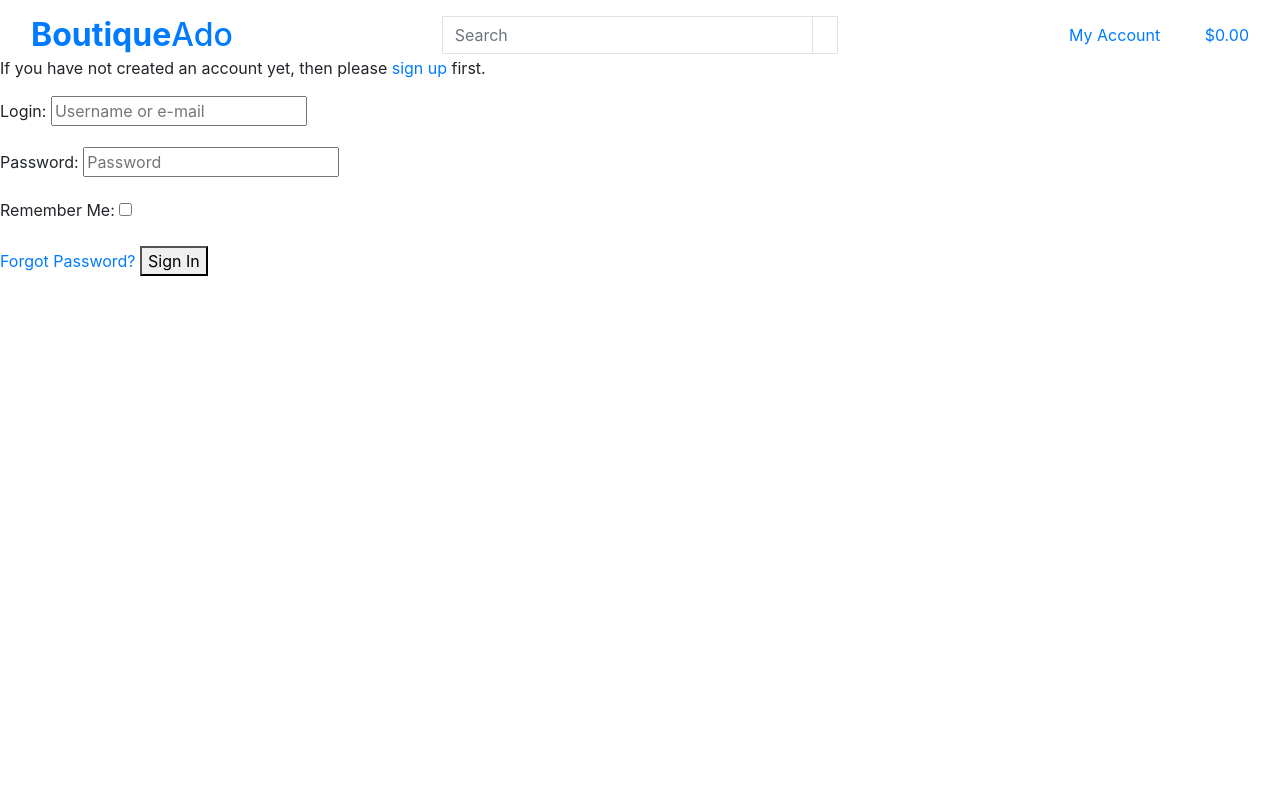
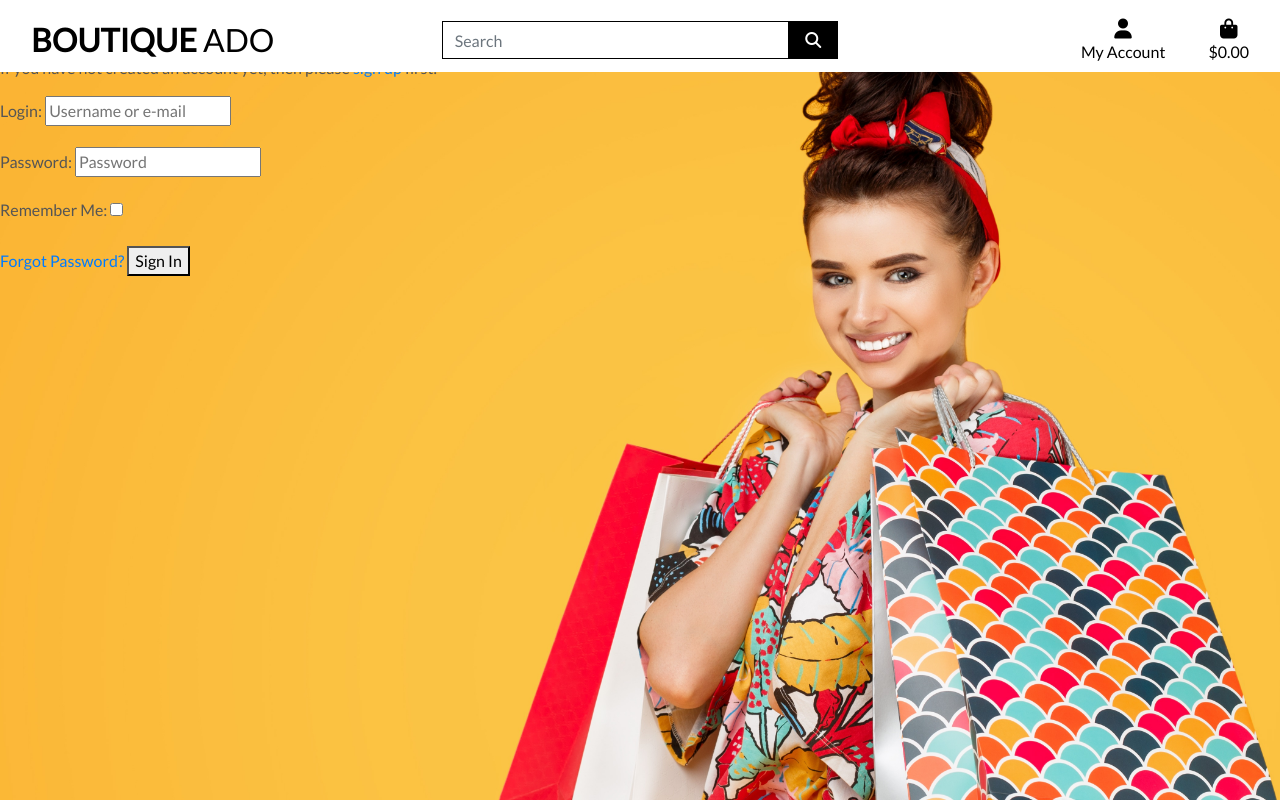
Before and after one commit to MarcJPH/boutique_ado_v1, a Django app: page /accounts/login/ in a window 1280 px wide. Run offline with Django 3.2, Linux system fonts and the light colour scheme; some libraries are stand-ins or nearby versions.

Commit message:
completed homepage and CSS

```diff
--- a/boutique_ado/settings.py
+++ b/boutique_ado/settings.py
@@ -147,6 +147,10 @@ USE_TZ = True
 # https://docs.djangoproject.com/en/3.2/howto/static-files/
 
 STATIC_URL = '/static/'
+STATICFILES_DIRS = (os.path.join(BASE_DIR, 'static'),)
+
+MEDIA_URL = '/media/'
+MEDIA_ROOT = os.path.join(BASE_DIR, 'media')
 
 # Default primary key field type
 # https://docs.djangoproject.com/en/3.2/ref/settings/#default-auto-field
--- a/boutique_ado/urls.py
+++ b/boutique_ado/urls.py
@@ -15,9 +15,11 @@ Including another URLconf
 """
 from django.contrib import admin
 from django.urls import path, include
+from django.conf import settings
+from django.conf.urls.static import static
 
 urlpatterns = [
     path('admin/', admin.site.urls),
     path('accounts/', include('allauth.urls')),
     path('', include('home.urls')),
-]
+] + static(settings.MEDIA_URL, document_root=settings.MEDIA_ROOT)
--- a/templates/base.html
+++ b/templates/base.html
@@ -18,12 +18,17 @@
     {% block corecss %}
     <link rel="stylesheet" href="https://cdn.jsdelivr.net/npm/bootstrap@4.6.0/dist/css/bootstrap.min.css"
         integrity="sha384-B0vP5xmATw1+K9KRQjQERJvTumQW0nPEzvF6L/Z6nronJ3oUOFUFpCjEUQouq2+l" crossorigin="anonymous">
+        <link rel="preconnect" href="https://fonts.googleapis.com">
+        <link rel="preconnect" href="https://fonts.gstatic.com" crossorigin>
+        <link rel="stylesheet" href="https://fonts.googleapis.com/css2?family=Lato&display=swap">
+    <link rel="stylesheet" href="{% static 'css/base.css' %}">
     {% endblock %}
 
     {% block extra_css %}
     {% endblock %}
 
     {% block corejs %}
+    <script src="https://kit.fontawesome.com/67378042b8.js" crossorigin="anonymous"></script>
     <script src="https://code.jquery.com/jquery-3.5.1.slim.min.js"
         integrity="sha384-DfXdz2htPH0lsSSs5nCTpuj/zy4C+OGpamoFVy38MVBnE+IbbVYUew+OrCXaRkfj"
         crossorigin="anonymous"></script>
@@ -46,7 +51,7 @@
         <div id="topnav" class="row bg-white pt-lg-2 d-none d-lg-flex">
             <div class="col-12 col-lg-4 my-auto py-1 py-lg-0 text-center text-lg-left">
                 <a href="{% url 'home' %}" class="nav-link main-logo-link">
-                    <h2 class="logo-font text-black my-0"><strong>Boutique</strong>Ado</h2>
+                    <h2 class="logo-font text-black my-0"><strong>Boutique</strong> Ado</h2>
                 </a>
             </div>
             <div class="col-12 col-lg-4 my-auto py-1 py-lg-0">
```
